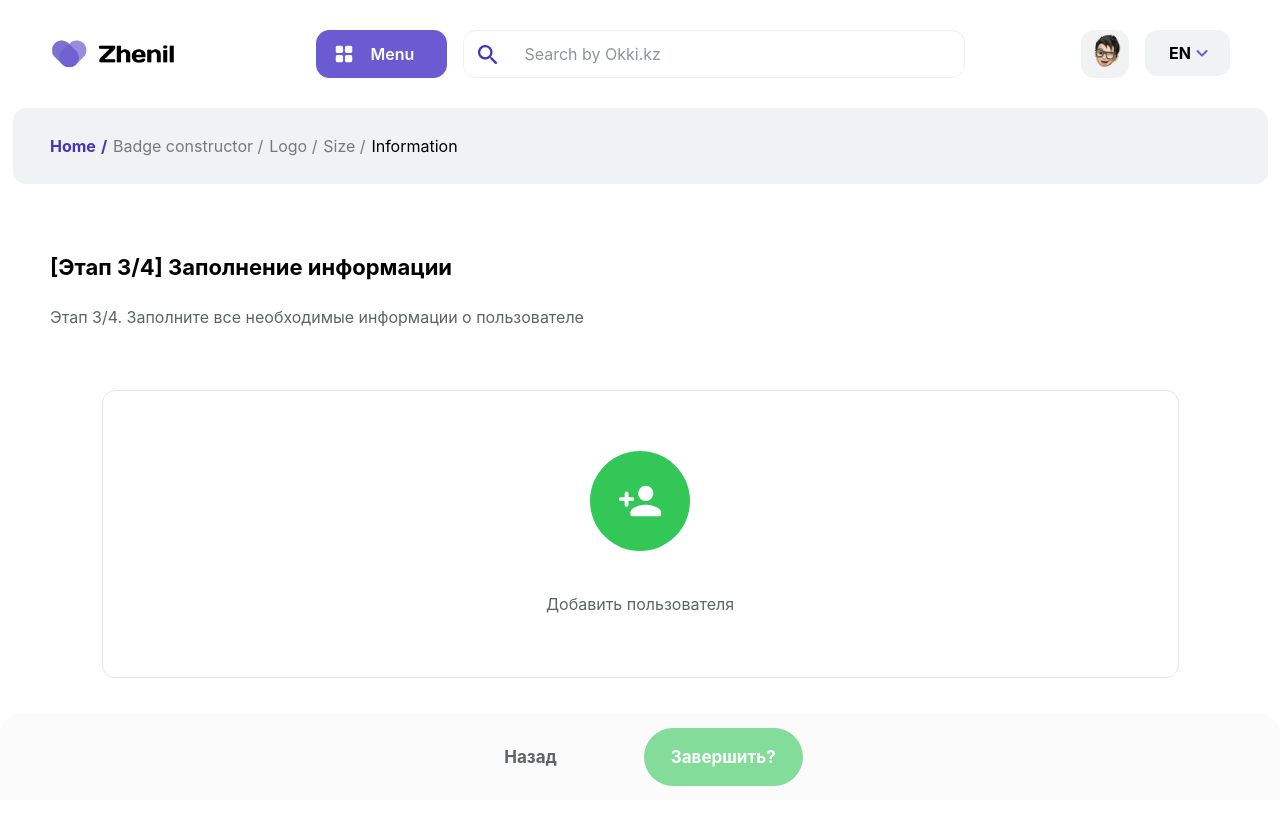
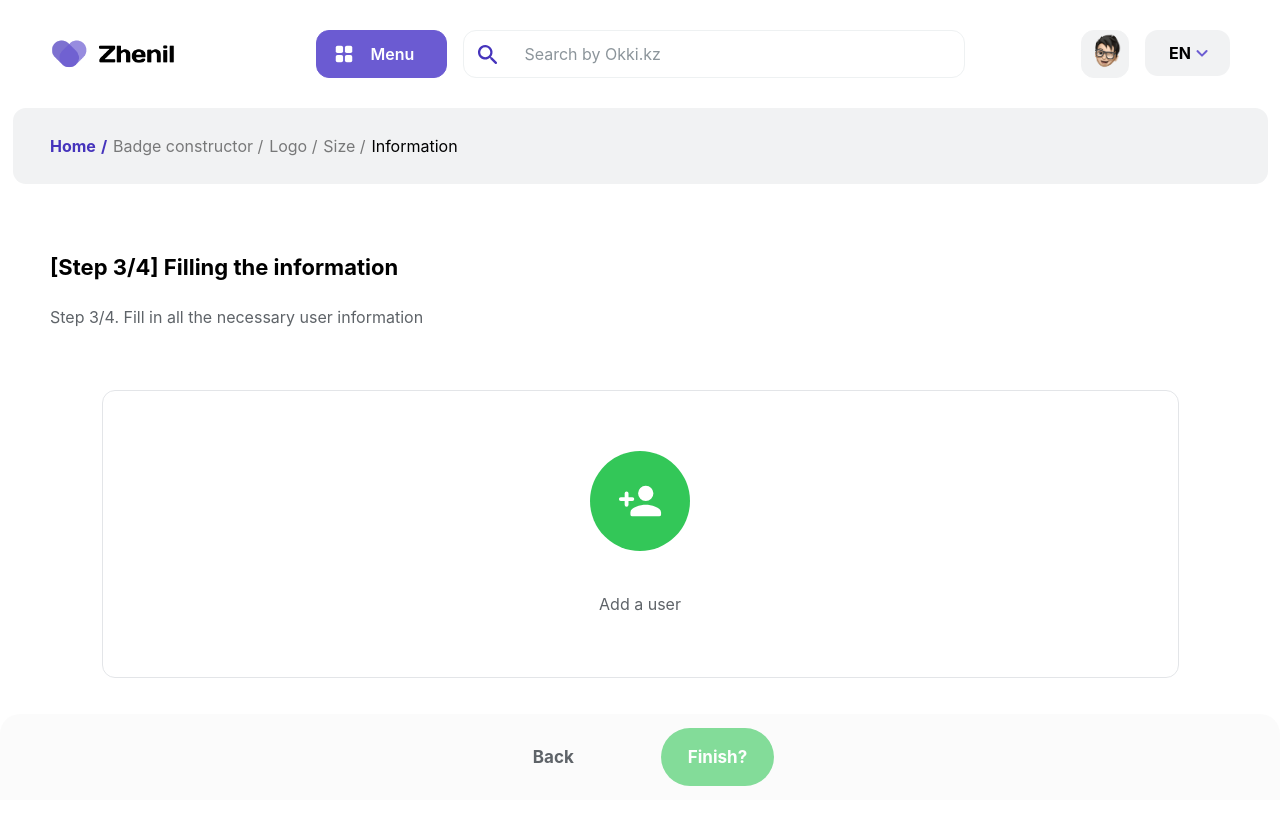
Before and after one commit to DreamerView/zhenil-next, a Next.js app: page /acc/info in a window 1280 px wide. Shown: the top 824 px of the page. Built offline with nearby package versions, Linux system fonts and the light colour scheme.

Commit message:
full site translated

```diff
--- a/pages/acc/index.js
+++ b/pages/acc/index.js
@@ -13,7 +13,7 @@ const Acc = () => {
       <>
       <Head>
         <title>{text['name'][lang]} | Okki.kz</title>
-        <meta name="description" content="Создавать бейджиков стало теперь еще проще, с помощью нашего конструктора вы можете создавать его просто и в неограниченном количестве." />
+        <meta name="description" content={text['seo_description'][lang]} />
       </Head>
         <div className="main__nav">
             <p className="nav"><Link href="/"><b className="b_color">{translate['home'][lang]}  /</b></Link>    {translate["step1"][lang]}</p>
--- a/pages/acc/info.js
+++ b/pages/acc/info.js
@@ -6,8 +6,10 @@ import InfoBlock from './info_block';
 import Image from "next/image";
 import useConfirm from "../conf";
 import { useDispatch } from 'react-redux';
+import useTranslateText from '../translate';
+import ux from "../../translate/ux/action";
 import translate from "../../translate/acc/navbar_translate";
-import useTranslateText from '../translate';
+import text from "../../translate/acc/info_translate";
 
 const InfoAcc = () => {
     const lang = useTranslateText();
@@ -37,7 +39,7 @@ const InfoAcc = () => {
             if(res.name === undefined) name=""; else name=" "+res.name;
             if(res.surname === undefined) surname=""; else surname=" "+res.surname;
         }
-        setConfirm({type:"delete",name:"Подтверждение",content:`Вы действительно хотите удалить пользователя${name}${surname}?`});
+        setConfirm({type:"delete",name:text['alert_name'][lang],content:`${text['alert_content'][lang]}${name}${surname}?`,cancel:ux['cancel'][lang],accept_color:"red_background",accept:ux['delete'][lang]});
         setCon(res);
     };
     useEffect(()=>{
@@ -61,28 +63,28 @@ const InfoAcc = () => {
     return(
         <>
             <Head>
-                <title>[Этап 3/4] Заполнение информации</title>
+                <title>{text['name'][lang]}</title>
             </Head>
             <div className="main__nav">
                 <p className="nav"><Link href="/"><b className="b_color">{translate['home'][lang]}  /</b></Link>  <Link href="/acc"><a>{translate['step1'][lang]} /</a></Link>  <Link href="/acc/logo"><a>{translate['step2'][lang]} /</a></Link>  <Link href="/acc/size"><a>{translate['step3'][lang]} /</a></Link>  {translate['step4'][lang]}</p>
             </div>
             <div className="main__block">
-                <h1>[Этап 3/4] Заполнение информации</h1>
-                <p className="sub_content">Этап 3/4. Заполните все необходимые информации о пользователе</p>
+                <h1>{text['name'][lang]}</h1>
+                <p className="sub_content">{text['content'][lang]}</p>
                 {results.map(result=> result == [{}]?"":<InfoBlock change={SaveResult} remove={RemovePerson} action={action} item={result} key={result.id} />)}
                 <div className="main__block_interface_menu block_animation c-m click" onClick={()=>AddNewPerson()}>
                     <div className="main__block_interface_menu_c_end">
                         <div className="main__block_interface_menu_background">
                             <Image width={46} height={46} className="main__block_interface_menu_logo_icon_img_back" src={"/img/person_add.svg" } alt="icon" />
                         </div>
-                        <p className="sub_content">Добавить пользователя</p>
+                        <p className="sub_content">{text['add_user'][lang]}</p>
                     </div>
                 </div>
             </div>
             <div className="main__block_fixed_confirm">
                 <div className="main__block_interface_menu_c_end flex">
-                            <Link href="/acc/size" className="main__block_interface_btn_back"><a className="main__block_interface_btn_back">Назад</a></Link>
-                            {!ready ? <button className="main__block_interface_btn_forward">Завершить?</button>: <Link href="/acc/result" className="main__block_interface_btn_forward"><a className="main__block_interface_btn_forward">Завершить?</a></Link>}
+                            <Link href="/acc/size" className="main__block_interface_btn_back"><a className="main__block_interface_btn_back">{ux['back'][lang]}</a></Link>
+                            {!ready ? <button className="main__block_interface_btn_forward">{ux['finish'][lang]}</button>: <Link href="/acc/result" className="main__block_interface_btn_forward"><a className="main__block_interface_btn_forward">{ux['finish'][lang]}</a></Link>}
                 </div>
             </div>
         </>
--- a/pages/acc/info_block.js
+++ b/pages/acc/info_block.js
@@ -4,14 +4,17 @@ import { useState,useEffect } from 'react';
 import Image from 'next/image';
 import { useDispatch } from 'react-redux';
 import { useSelector } from 'react-redux';
+import useTranslateText from '../translate';
+import text from "../../translate/acc/info_block_translate";
 
 const InfoBlock = (result) => {
+    const lang = useTranslateText();
     const send = useDispatch();
     const getcrop = useSelector(state=>state.getcrop);
     const [logo,setLogo] = useState("/img/man.webp");
-    const [name,setName] = useState('Введите имя');
-    const [surname,setSurname] = useState('Введите фамилию');
-    const [status,setStatus] = useState('Необзязательное поле');
+    const [name,setName] = useState(text['type_name'][lang]);
+    const [surname,setSurname] = useState(text['type_surname'][lang]);
+    const [status,setStatus] = useState(text['not_need'][lang]);
     const [info,setInfo] = useState('');
     useEffect(()=>{
         if(result) {
@@ -61,7 +64,7 @@ const InfoBlock = (result) => {
                         </svg>
                     </div>
                     <div className="main__block_interface_menu_c">
-                        <h1>Заполнение информации</h1>
+                        <h1>{text['title'][lang]}</h1>
                     </div>
                     <div className="main__block_interface_menu_c_info_block">
                         <div className="main__block_interface_menu_c_info_block_avatar">
@@ -72,26 +75,26 @@ const InfoBlock = (result) => {
                             </label>
                             <input className='main__block_interface_menu_logo_icon_img_hide' name="logoPreview" accept="image/*" type='file' onChange={(event)=>{send({type:"setCropImage",set:{id:result.item.id,image:URL.createObjectURL(event.target.files[0])}});}} />
                             <Image width={135} height={135} loading="lazy" className="main__block_interface_menu_logo_img" src={logo} alt="logo" placeholder="blur" blurDataURL={logo} />
-                            <p onClick={()=>{send({type:"setCropImage",set:"yes"})}} className="sub_content">Выберите фото</p>
+                            <p className="sub_content">{text['choose_image'][lang]}</p>
                         </div>
                         <div className="main__block_interface_menu_c_info_block_text">
                             <div className="main__block_interface_menu_c_s flex">
                                 <input className="main__block_interface_menu_c_s_i" placeholder={name} onChange={(e)=>{setInfo({...info,name:e.target.value})}} type="text" name="" id="" />
-                                <span className="main__block_interface_menu_c_s_t">Имя</span>
+                                <span className="main__block_interface_menu_c_s_t">{text['name'][lang]}</span>
                             </div>
                             <div className="main__block_interface_menu_c_s flex">
                                 <input className="main__block_interface_menu_c_s_i" placeholder={surname} onChange={(e)=>{setInfo({...info,surname:e.target.value})}} type="text" name="" id="" />
-                                <span className="main__block_interface_menu_c_s_t">Фамилия</span>
+                                <span className="main__block_interface_menu_c_s_t">{text['surname'][lang]}</span>
                             </div>
                             <div className="main__block_interface_menu_c_s flex">
                                 <input className="main__block_interface_menu_c_s_i" placeholder={status} onChange={(e)=>{setInfo({...info,status:e.target.value})}} type="text" name="" id="" />
-                                <span className="main__block_interface_menu_c_s_t">Должность</span>
+                                <span className="main__block_interface_menu_c_s_t">{text['status'][lang]}</span>
                             </div>
                         </div>
                     </div>
                     <div className="main__block_interface_menu_c_end">
                         <div className=''>
-                            <span className='logo'>* Выберите фото и заполните все необходимые информации пожалуйста</span>
+                            <span className='logo'>{text['complete'][lang]}</span>
                         </div>
                     </div>
                 </div>
--- a/pages/conf.js
+++ b/pages/conf.js
@@ -7,7 +7,7 @@ const useConfirm = (res) => {
     const result = useSelector(state=>state.confirm);
 
     useEffect(() => {
-        if(res) dis({type:"SetAction",set:{name:res.name,content:res.content,type:res.type,text:{cancel:'Закрыть',accept_color:'red_background',accept:'Удалить'}}});
+        if(res) dis({type:"SetAction",set:{name:res.name,content:res.content,type:res.type,text:{cancel:res.cancel,accept_color:res.accept_color,accept:res.accept}}});
     }, [res,dis]);
 
    return [result];
--- a/start/cropimage.js
+++ b/start/cropimage.js
@@ -1,8 +1,11 @@
 import { useState,useCallback } from 'react';
 import Cropper from 'react-easy-crop';
 import { useDispatch } from 'react-redux';
+import useTranslateText from '../pages/translate';
+import ux from '../translate/ux/action';
 
 const ResizeImage = (result) => {
+    const lang = useTranslateText();
     const send = useDispatch();
     const [position,setPosition] = useState({width:'',height:'',x:'',y:''});
     const [crop, setCrop] = useState({ x: 0, y: 0 })
@@ -41,7 +44,7 @@ const ResizeImage = (result) => {
             />
         </div>
         <div className='main__crop_image_nav'>
-                <button onClick={()=>{SaveResult()}} className="main__block_button green_background">Сохранить</button>
+                <button onClick={()=>{SaveResult()}} className="main__block_button green_background">{ux['save'][lang]}</button>
         </div>
     </div>
     )
--- a/start/fullframe.js
+++ b/start/fullframe.js
@@ -1,16 +1,20 @@
 /*jshint esversion: 6 */
 import { useDispatch } from "react-redux";
 import Image from "next/image";
+import useTranslateText from "../pages/translate";
+import ux from "../translate/ux/action";
+
 const FullFrame = (result) => {
+    const lang = useTranslateText();
     const send = useDispatch();
     return(
         <div className="fullscreen__result">
             <div className="fullscreen__result_block red_background" onClick={()=>{send({type:"setFullFrame",set:false});send({type:"setUrlFrame",set:false});}}>
                 <div className="fullscreen__result_button"><Image src={'/img/fullscreen_exit.svg'} width={22} height={22}/></div>
-                <p className="small">Закрыть полноэкранный режим</p>
+                <p className="small">{ux['fullframe_close'][lang]}</p>
             </div>
             <iframe id="frame_f" title="converter result" src={result.item}>
-                Ваш браузер не поддерживает плавающие фреймы!
+                Your browser does not support floating frames!
             </iframe>
         </div>
     )
--- a/translate/acc/index_translate.js
+++ b/translate/acc/index_translate.js
@@ -3,6 +3,11 @@ export default {
         kk:"Бейджик/аккредитация құрастырушысы",
         ru:"Конструктор бейджиков/аккредитации",
         en:"Badge/accreditation constructor"
+    },
+    seo_description: {
+        kk:"Бейдждерді жасау енді оңайырақ болды, біздің конструктордың көмегімен сіз оны қарапайым және шексіз мөлшерде жасай аласыз.",
+        ru:"Создавать бейджиков стало теперь еще проще, с помощью нашего конструктора вы можете создавать его просто и в неограниченном количестве.",
+        en:"Creating badges has now become even easier, with the help of our constructor, you can create it simply and in unlimited quantities."
     },
     content: {
         kk:"Мұны істеу үшін қанша адамға қажет болатынын таңдаңыз?",
--- /dev/null
+++ b/translate/acc/info_block_translate.js
@@ -0,0 +1,47 @@
+export default {
+    title:{
+        kk:"Ақпаратты толтыру",
+        ru:"Заполнение информации",
+        en:"Filling the information"
+    },
+    name:{
+        kk:"Аты",
+        ru:"Имя",
+        en:"Name"
+    },
+    surname:{
+        kk:"Тегі",
+        ru:"Фамилия",
+        en:"Surname"
+    },
+    status: {
+        kk:"Лауазымы",
+        ru:"Должность",
+        en:"Job title"
+    },
+    choose_image:{
+        kk:"Фотосуретті таңдаңыз",
+        ru:"Выберите фото",
+        en:"Select a photo"
+    },
+    complete: {
+        kk:"* Фотосуретті таңдап, барлық қажетті ақпаратты толтырыңыз",
+        ru:"* Выберите фото и заполните все необходимые информации пожалуйста",
+        en:"* Select a photo and fill in all the necessary information please"
+    },
+    type_name:{
+        kk:"Атын енгізіңіз",
+        ru:"Введите имя",
+        en:"Enter a name"
+    },
+    type_surname:{
+        kk:"Тегін енгізіңіз",
+        ru:"Введите фамилию",
+        en:"Enter your surname"
+    },
+    not_need: {
+        kk:"Толтыру міндетті емес",
+        ru:"Необзязательное поле",
+        en:"Optional field"
+    }
+}
--- /dev/null
+++ b/translate/acc/info_translate.js
@@ -0,0 +1,27 @@
+export default {
+    name: {
+        kk:"[Кезең 3/4] Ақпаратты толтыру",
+        ru:"[Этап 3/4] Заполнение информации",
+        en:"[Step 3/4] Filling the information"
+    },
+    content: {
+        kk:"Кезең 3/4. Пайдаланушы туралы барлық қажетті ақпаратты толтырыңыз",
+        ru:"Этап 3/4. Заполните все необходимые информации о пользователе",
+        en:"Step 3/4. Fill in all the necessary user information"
+    },
+    add_user: {
+        kk:"Пайдаланушыны қосу",
+        ru:"Добавить пользователя",
+        en:"Add a user"
+    },
+    alert_name: {
+        kk:"Растау",
+        ru:"Подтверждение",
+        en:"Confirmation"
+    },
+    alert_content: {
+        kk:"Сіз шынымен пайдаланушыны жойғыңыз келе ме",
+        ru:"Вы действительно хотите удалить пользователя",
+        en:"Do you really want to delete a user"
+    }
+}
--- a/translate/ux/action.js
+++ b/translate/ux/action.js
@@ -3,6 +3,11 @@ export default {
         kk:"Жалғастыру",
         ru:"Продолжить",
         en:"Continue"
+    },
+    save:{
+        kk:"Сақтау",
+        ru:"Сохранить",
+        en:"Save"
     },
     skip: {
         kk:"Өткізіп жіберу",
@@ -18,5 +23,35 @@ export default {
         kk:"Бастау",
         ru:"Начать",
         en:"Start"
+    },
+    finish: {
+        kk:"Аяқтау?",
+        ru:"Завершить?",
+        en:"Finish?"
+    },
+    fullframe_open: {
+        kk:"Толық экран режимінде қарау",
+        ru:"Смотреть в полноэкранном режиме",
+        en:"Watch in full-screen mode"
+    },
+    fullframe_close: {
+        kk:"Толық экран режімін жабу",
+        ru:"Закрыть полноэкранный режим",
+        en:"Close full-screen mode"
+    },
+    home:{
+        kk:"Үйге",
+        ru:"Домой",
+        en:"Home"
+    },
+    cancel:{
+        kk:"Жабу",
+        ru:"Закрыть",
+        en:"Cancel"
+    },
+    delete: {
+        kk:"Жою",
+        ru:"Удалить",
+        en:"Delete"
     }
 }
```
Also changed, not shown: pages/acc/result.js (+12 -10 lines), translate/acc/result_translate.js (added, +22 -0 lines).
